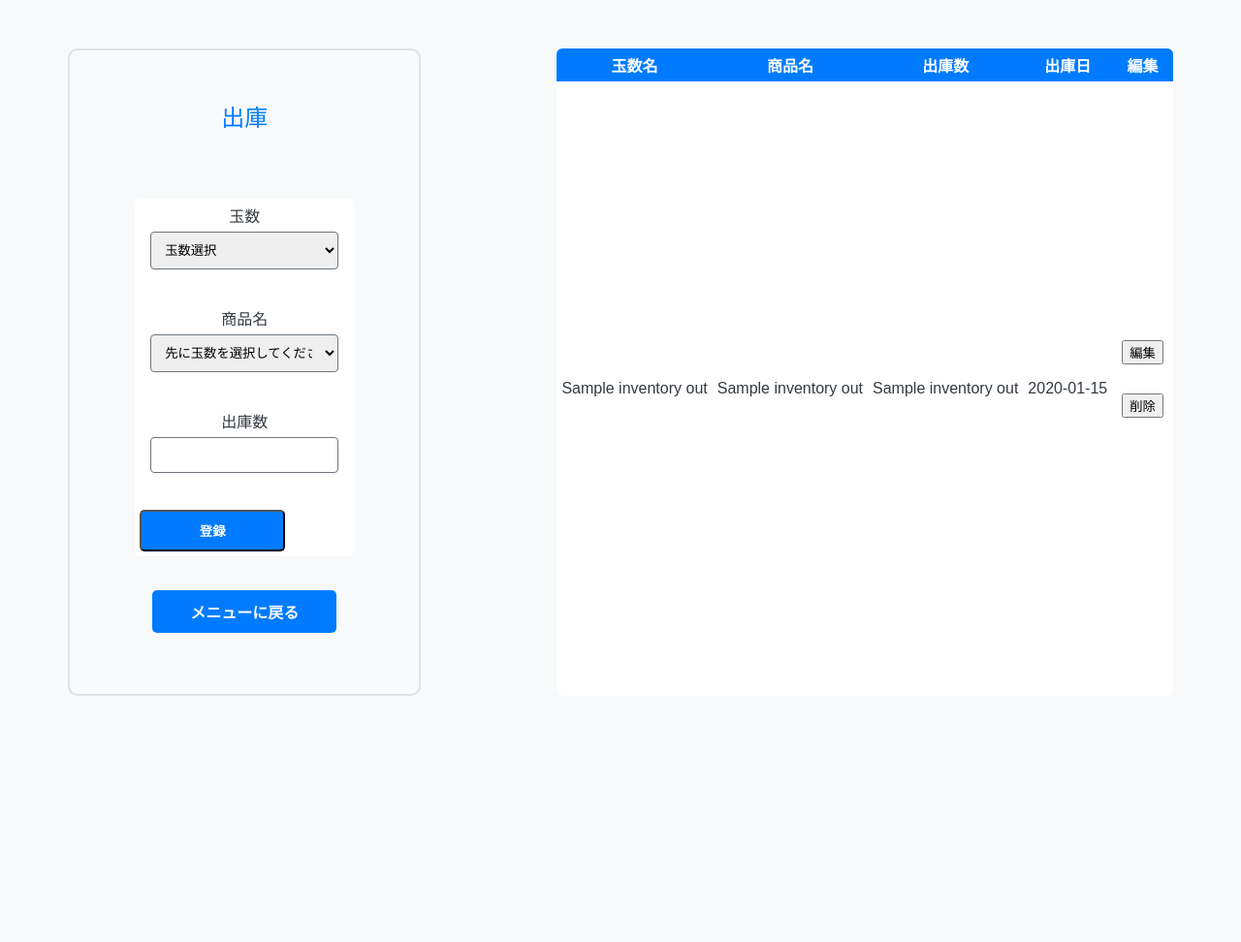
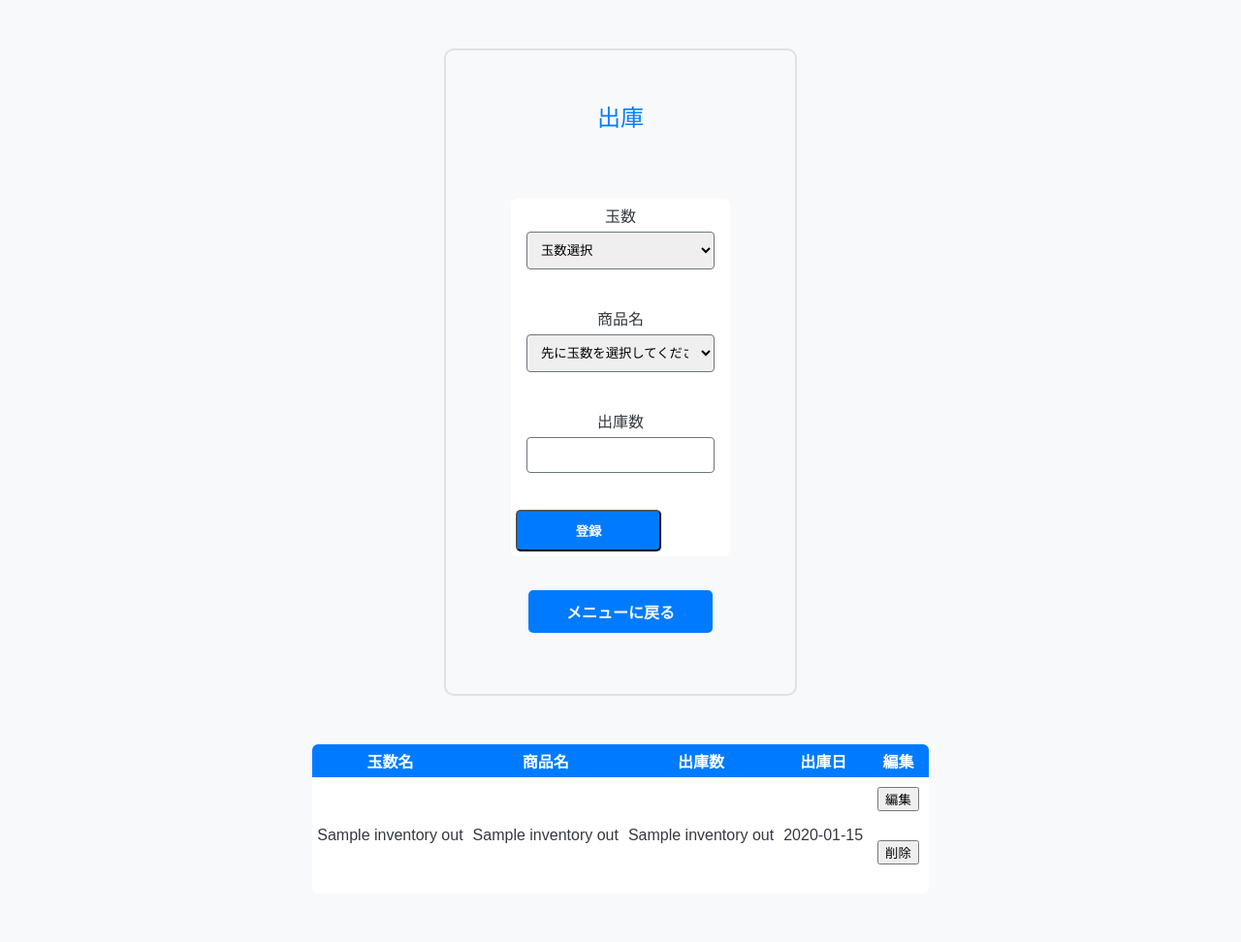
Before and after one commit to skedgeskedge3104-ops/counter_stock, a Flask app: page /inventory_out in a window 1280 px wide. Shown: the whole page at 97% size. Before the commit the page ends 718 px from the top, so only its background shows below. Run offline with Flask 3, Linux system fonts and the light colour scheme; a database or web service that is not in the repository returns one stand-in record (values such as "Sample title"); some libraries are stand-ins or nearby versions.

Commit message:
inv_out変更

```diff
--- a/templates/inventory_in.html
+++ b/templates/inventory_in.html
@@ -47,8 +47,8 @@
         <tbody>
             {% for item in inventory_in %}
             <tr>
+                <td>{{ item[2] }}</td>
                 <td>{{ item[1] }}</td>
-                <td>{{ item[2] }}</td>
                 <td>{{ item[3] }}</td>
                 <td>{{ item[4].strftime('%y,%m,%d')  }}</td>
             </tr>
--- a/templates/inventory_out.html
+++ b/templates/inventory_out.html
@@ -3,7 +3,7 @@
 {% block title %}出庫{% endblock %}
 
 {% block content %}
-<body style="display: flex;">
+<body style="display: block;">
     <div class="menu-container" style="text-align: center;">
         <h2>出庫</h2>
         <br>
```
